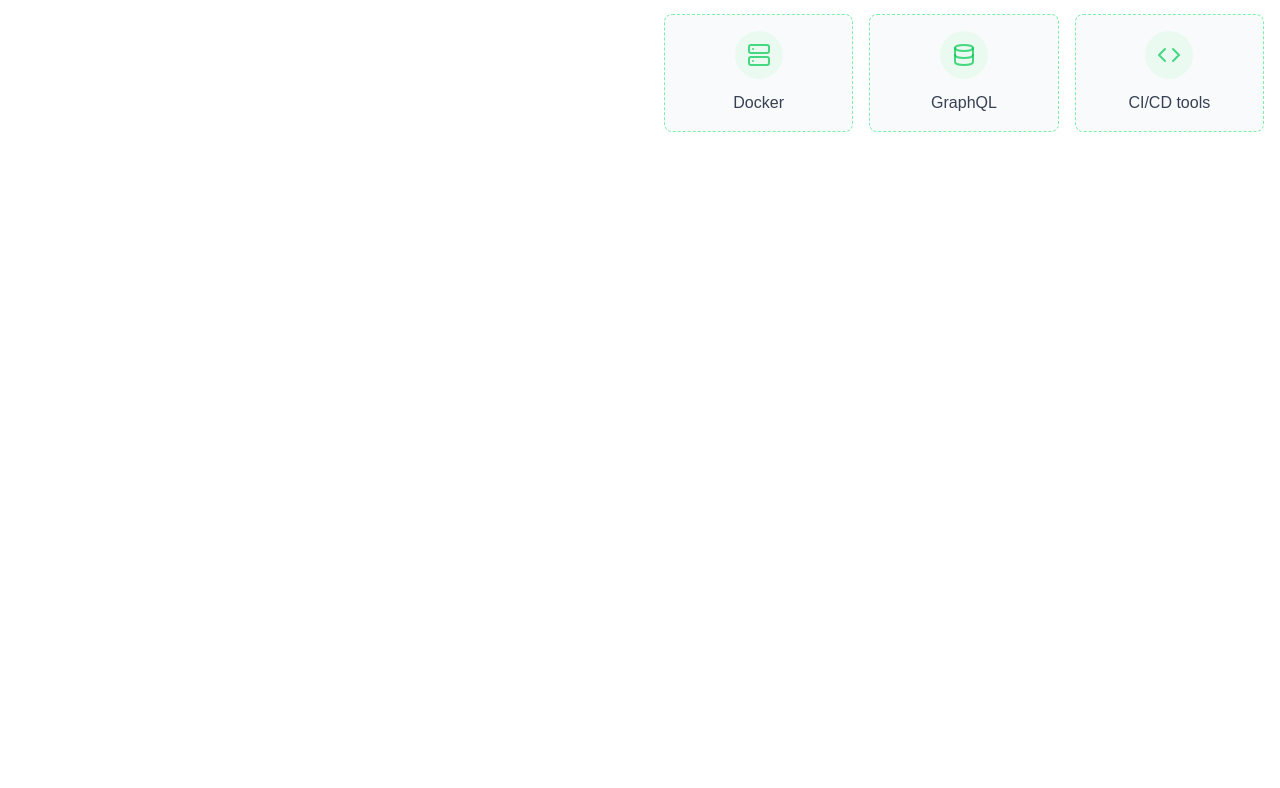
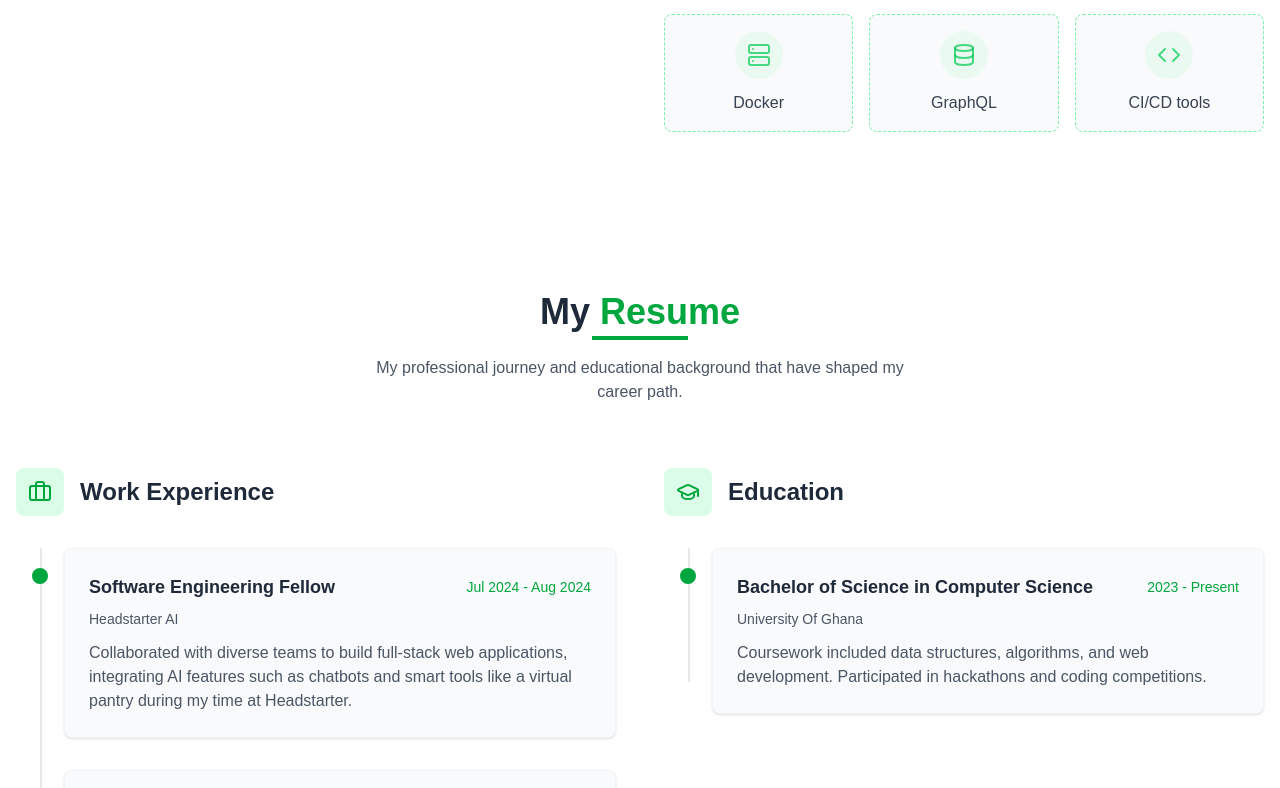
Before and after one commit to aduuuna/FUTURE_FS_01, a Next.js app in the folder my-portfolio/: page / in a window 1280 px wide. Shown: the part 2008-2796 px from the top of the page. Before the commit the page ends 2220 px from the top, so only its background shows below. Built offline with nearby package versions, Linux system fonts and the light colour scheme.

Commit message:
Added my resume section

```diff
--- a/my-portfolio/app/components/About.js
+++ b/my-portfolio/app/components/About.js
@@ -99,19 +99,7 @@
               </div>
             </div>
 
-            <div className="mt-8">
-              <a
-                href="/"
-                target="_blank"
-                rel="noopener noreferrer"
-                className="px-6 py-3 bg-green-600 hover:bg-green-700 dark:bg-green-700 dark:hover:bg-green-600 text-white rounded-md transition-colors inline-flex items-center"
-              >
-                Download CV
-                <svg xmlns="http://www.w3.org/2000/svg" className="h-5 w-5 ml-2" fill="none" viewBox="0 0 24 24" stroke="currentColor">
-                  <path strokeLinecap="round" strokeLinejoin="round" strokeWidth={2} d="M4 16v1a3 3 0 003 3h10a3 3 0 003-3v-1m-4-4l-4 4m0 0l-4-4m4 4V4" />
-                </svg>
-              </a>
-            </div>
+
           </div>
 
           <div className="space-y-8">
--- a/my-portfolio/app/components/Hero.js
+++ b/my-portfolio/app/components/Hero.js
@@ -45,15 +45,17 @@
                             >
                                 View My Work
                             </a>
+
                             <a
-                                href="#contact"
+                                href="/"
+                                target="_blank"
+                                rel="noopener noreferrer"
                                 className="px-6 py-3 bg-transparent hover:bg-gray-100 dark:hover:bg-gray-800 text-gray-800 dark:text-white border border-gray-300 dark:border-gray-700 rounded-md transition-colors"
-                                onClick={(e) => {
-                                e.preventDefault();
-                                document.querySelector('#contact').scrollIntoView({ behavior: 'smooth' });
-                                }}
                             >
-                                Contact Me
+                                Download CV
+                                <svg xmlns="http://www.w3.org/2000/svg" className="h-5 w-5 " fill="none" viewBox="0 0 24 24" stroke="currentColor">
+                                <path strokeLinecap="round" strokeLinejoin="round" strokeWidth={2} d="M4 16v1a3 3 0 003 3h10a3 3 0 003-3v-1m-4-4l-4 4m0 0l-4-4m4 4V4" />
+                                </svg>
                             </a>
                         </div>
                     </div>
--- a/my-portfolio/app/components/Resume.js
+++ b/my-portfolio/app/components/Resume.js
@@ -0,0 +1,123 @@
+import { Briefcase, GraduationCap } from 'lucide-react';
+
+export default function Resume() {
+  const experience = [
+    {
+      id: 1,
+      role: "Software Engineering Fellow",
+      company: "Headstarter AI",
+      duration: "Jul 2024 - Aug 2024",
+      description: "Collaborated with diverse teams to build full-stack web applications, integrating AI features such as chatbots and smart tools like a virtual pantry during my time at Headstarter.",
+    },
+    {
+      id: 2,
+      role: "Full Stack Web Developer",
+      company: "Future Interns",
+      duration: "April 2025 - Present",
+      description: "At Future Interns, I’m currently developing impactful projects that demonstrate both frontend and backend expertise as a full-stack developer.",
+    },
+    {
+      id: 3,
+      role: "Student",
+      company: "Stanford Code in Place",
+      duration: "Apr 2025 - Present",
+      description: "A free introductory course focused on teaching the fundamentals of computer programming, specifically using Python, through group study sessions and remote learning.",
+    }
+  ];
+
+  const education = [
+    {
+      id: 1,
+      degree: "Bachelor of Science in Computer Science",
+      institution: "University Of Ghana",
+      duration: "2023 - Present",
+      description: "Coursework included data structures, algorithms, and web development. Participated in hackathons and coding competitions.",
+    }
+  ];
+
+  return (
+    <section id="resume" className="py-20 bg-white dark:bg-gray-900 transition-colors duration-200">
+      <div className="container mx-auto px-4">
+        <div className="text-center mb-16">
+          <h2 className="text-3xl md:text-4xl font-bold text-gray-800 dark:text-white">
+            My <span className="text-green-600 dark:text-green-500">Resume</span>
+          </h2>
+          <div className="mt-1 h-1 w-24 bg-green-600 dark:bg-green-500 mx-auto"></div>
+          <p className="mt-4 text-gray-600 dark:text-gray-300 max-w-xl mx-auto">
+            My professional journey and educational background that have shaped my career path.
+          </p>
+        </div>
+
+        <div className="grid grid-cols-1 lg:grid-cols-2 gap-12">
+          {/* Experience Section */}
+          <div>
+            <div className="flex items-center mb-8">
+              <div className="w-12 h-12 rounded-lg bg-green-100 dark:bg-green-900/30 flex items-center justify-center mr-4">
+                <Briefcase size={24} className="text-green-600 dark:text-green-500" />
+              </div>
+              <h3 className="text-2xl font-bold text-gray-800 dark:text-white">Work Experience</h3>
+            </div>
+
+            <div className="space-y-8 relative">
+              {/* Timeline line */}
+              <div className="absolute left-6 top-0 bottom-0 w-0.5 bg-gray-200 dark:bg-gray-700"></div>
+
+              {experience.map((job, index) => (
+                <div key={job.id} className="relative pl-12">
+                  {/* Timeline dot */}
+                  <div className="absolute left-0 top-1 w-12 h-12 flex items-center justify-center">
+                    <div className="w-4 h-4 bg-green-600 dark:bg-green-500 rounded-full"></div>
+                  </div>
+
+                  <div className="bg-gray-50 dark:bg-gray-800 p-6 rounded-lg shadow-sm border border-gray-100 dark:border-gray-700">
+                    <div className="flex flex-wrap justify-between items-center mb-2">
+                      <h4 className="text-lg font-bold text-gray-800 dark:text-white">{job.role}</h4>
+                      <span className="text-sm text-green-600 dark:text-green-500 font-medium">{job.duration}</span>
+                    </div>
+                    <p className="text-sm text-gray-600 dark:text-gray-400 mb-3">{job.company}</p>
+                    <p className="text-gray-600 dark:text-gray-300">{job.description}</p>
+                  </div>
+                </div>
+              ))}
+            </div>
+          </div>
+
+          {/* Education Section */}
+          <div>
+            <div className="flex items-center mb-8">
+              <div className="w-12 h-12 rounded-lg bg-green-100 dark:bg-green-900/30 flex items-center justify-center mr-4">
+                <GraduationCap size={24} className="text-green-600 dark:text-green-500" />
+              </div>
+              <h3 className="text-2xl font-bold text-gray-800 dark:text-white">Education</h3>
+            </div>
+
+            <div className="space-y-8 relative">
+              {/* Timeline line */}
+              <div className="absolute left-6 top-0 bottom-0 w-0.5 bg-gray-200 dark:bg-gray-700"></div>
+
+              {education.map((edu, index) => (
+                <div key={edu.id} className="relative pl-12">
+                  {/* Timeline dot */}
+                  <div className="absolute left-0 top-1 w-12 h-12 flex items-center justify-center">
+                    <div className="w-4 h-4 bg-green-600 dark:bg-green-500 rounded-full"></div>
+                  </div>
+
+                  <div className="bg-gray-50 dark:bg-gray-800 p-6 rounded-lg shadow-sm border border-gray-100 dark:border-gray-700">
+                    <div className="flex flex-wrap justify-between items-center mb-2">
+                      <h4 className="text-lg font-bold text-gray-800 dark:text-white">{edu.degree}</h4>
+                      <span className="text-sm text-green-600 dark:text-green-500 font-medium">{edu.duration}</span>
+                    </div>
+                    <p className="text-sm text-gray-600 dark:text-gray-400 mb-3">{edu.institution}</p>
+                    <p className="text-gray-600 dark:text-gray-300">{edu.description}</p>
+                  </div>
+                </div>
+              ))}
+            </div>
+          </div>
+        </div>
+
+
+      </div>
+    </section>
+  );
+}
--- a/my-portfolio/app/page.js
+++ b/my-portfolio/app/page.js
@@ -2,6 +2,7 @@
 import Navbar from "./components/Navbar";
 import Hero from "./components/Hero";
 import About from "./components/About";
+import Resume from "./components/Resume";
 
 export default function Home() {
   return (
@@ -9,6 +10,7 @@
     <Navbar />
     <Hero />
     <About/>
+    <Resume />
     </div>
   );
 }
```
